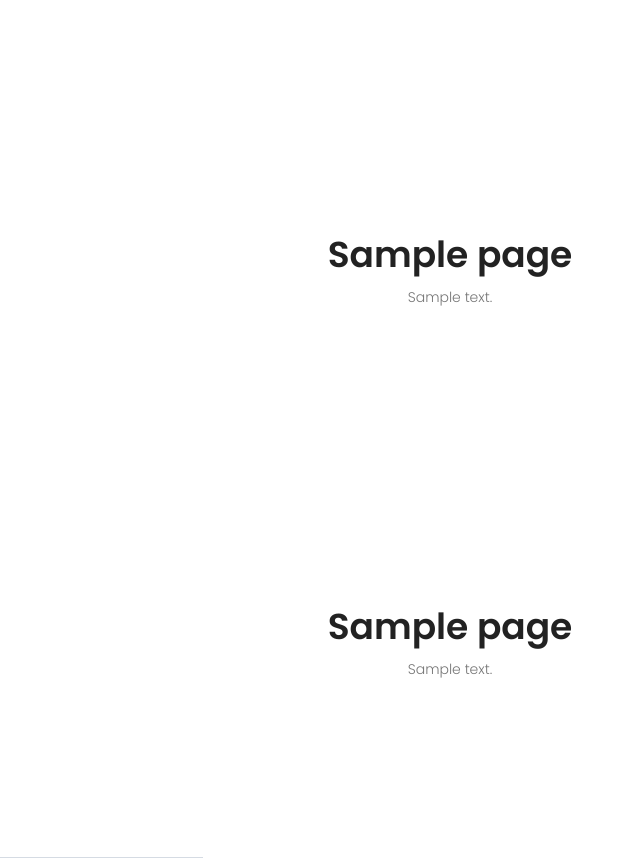
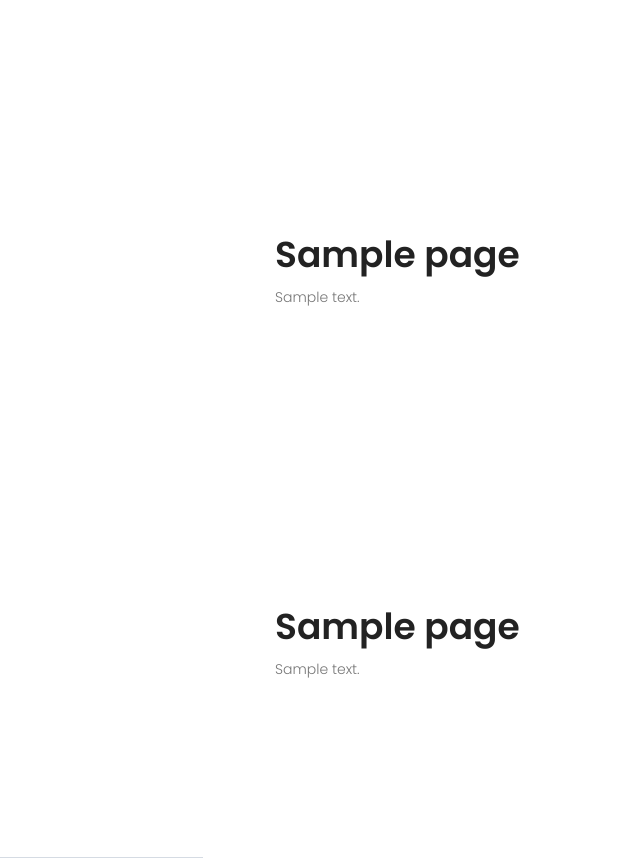
Before and after one commit to zdimon/kinoexpedition, a Django app: template prj/templates/index.html in a window 1280 px wide. Shown: the part 687-1545 px from the top of the page, without its empty margins (0-640 px from the left). Run offline with Django 3.2, Linux system fonts and the light colour scheme; the template is opened without the code that fills it: values that come from a table or form of the project are taken from there, others are empty; tables that the repository leaves empty hold one stand-in row (values such as "Sample post"); grey boxes marked "Sample" are stand-in pictures; some libraries are stand-ins or nearby versions.

Commit message:
auto commit

```diff
--- a/prj/templates/index.html
+++ b/prj/templates/index.html
@@ -80,9 +80,9 @@
 			<!-- Start about Area -->
 			<section class="section-gap info-area" id="home">
 				<div class="container">
-					<div class="row d-flex">
+					<div class="row d-flex justify-content-center">
 						<div class="menu-content pb-40 col-lg-8">
-							<div class="title text-center">
+							<div class="title">
 								<h1 class="mb-10">{{ homepage.title  }}</h1>
 								<p>
 										{{ homepage.content | safe  }}
@@ -98,9 +98,9 @@
 			<!-- Start about Area -->
 			<section class="section-gap info-area" id="schedule">
 					<div class="container">
-						<div class="row d-flex">
+						<div class="row d-flex justify-content-center">
 							<div class="menu-content pb-40 col-lg-8">
-								<div class="title text-center">
+								<div class="title">
 									<h1 class="mb-10">{{ schedulepage.title  }}</h1>
 									<p>
 											{{ schedulepage.content  | safe  }}
```
